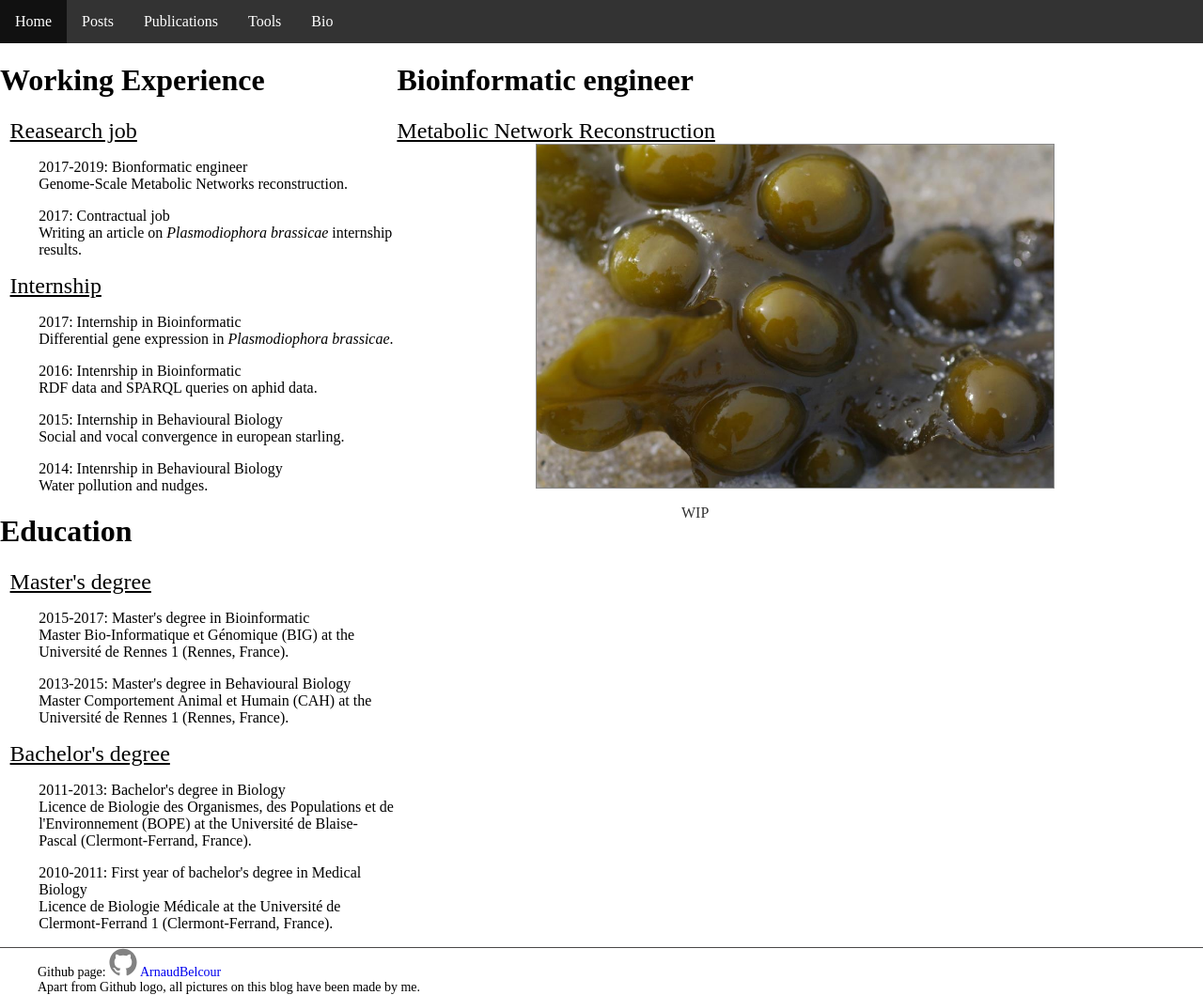
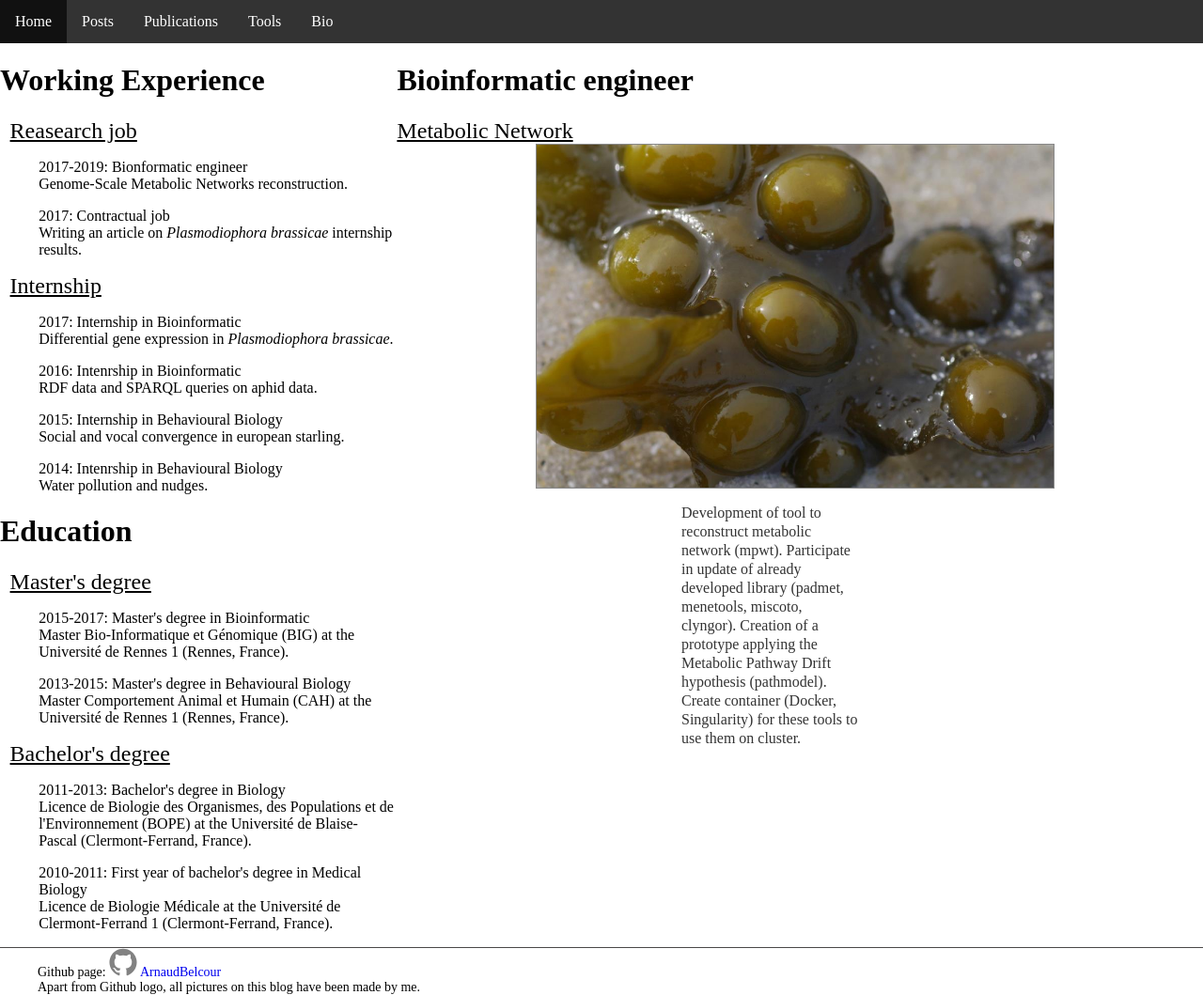
Before and after one commit to ArnaudBelcour/blog, a Jekyll site: the page built from pages/cv/2017_cdd.html, in a window 1280 px wide. Shown: the whole page at 94% size. Built offline with Jekyll 4.4.1, drawn with Linux system fonts in a browser that asks for light colours.

Commit message:
Update cv pages.

```diff
--- a/pages/cv/2015_internship.html
+++ b/pages/cv/2015_internship.html
@@ -8,7 +8,8 @@ permalink: pages/cv/2015_internship
 	<img class="homefront_pic" alt="homefront_pic" src="{{ site.url | append: site.baseurl }}/images/sturnus_vulgaris.jpg"  style="border-width:1px;border-color:#888;border-style:solid;vertical-align:top">
 		<ul>
 			<p>
-				WIP
+				One-day recording of songs and calls.
+				Continuous sampling to record social interactions.
 			</p>
 		</ul>
 </div>
--- a/pages/cv/2016_internship.html
+++ b/pages/cv/2016_internship.html
@@ -8,7 +8,8 @@ permalink: pages/cv/2016_internship
 	<img class="homefront_pic" alt="homefront_pic" src="{{ site.url | append: site.baseurl }}/images/aphid.jpg"  style="border-width:1px;border-color:#888;border-style:solid;vertical-align:top">
 		<ul>
 			<p>
-				WIP
+				Benchmark of triplestore by creating SPARQL queries.
+				Participate in the development of AskOmics (named graphs and metadatas).
 			</p>
 		</ul>
 </div>
--- a/pages/cv/2017_cdd.html
+++ b/pages/cv/2017_cdd.html
@@ -4,11 +4,14 @@ title: Bioinformatic engineer
 permalink: pages/cv/2017_cdd
 ---
 <div class="cv_content">
-	<h2>Metabolic Network Reconstruction</h2>
+	<h2>Metabolic Network</h2>
 	<img class="homefront_pic" alt="homefront_pic" src="{{ site.url | append: site.baseurl }}/images/algae.jpg"  style="border-width:1px;border-color:#888;border-style:solid;vertical-align:top">
 		<ul>
 			<p>
-				WIP
+				Development of tool to reconstruct metabolic network (mpwt).
+				Participate in update of already developed library (padmet, menetools, miscoto, clyngor).
+				Creation of a prototype applying the Metabolic Pathway Drift hypothesis (pathmodel).
+				Create container (Docker, Singularity) for these tools to use them on cluster.
 			</p>
 		</ul>
 </div>
--- a/pages/cv/2017_cont.html
+++ b/pages/cv/2017_cont.html
@@ -4,11 +4,12 @@ title: Contractual Job
 permalink: pages/cv/2017_cont
 ---
 <div class="cv_content">
-	<h2>Working on Plasmodiophora brassicae Genome</h2>
+	<h2>Work on <i>Plasmodiophora brassicae</i> genome</h2>
 	<img class="homefront_pic" alt="homefront_pic" src="{{ site.url | append: site.baseurl }}/images/infected_brassica_rapa.jpg"  style="border-width:1px;border-color:#888;border-style:solid;vertical-align:top">
 		<ul>
 			<p>
-				WIP
+				Analysis of the mitochondrial genome of <i>Plasmodiophora brassicae</i>, make a phylogeny of the Cercozoa.
+				Participate in the writing of the genome article.
 			</p>
 		</ul>
 </div>
--- a/pages/cv/2017_internship.html
+++ b/pages/cv/2017_internship.html
@@ -8,7 +8,7 @@ permalink: pages/cv/2017_internship
 	<img class="homefront_pic" alt="homefront_pic" src="{{ site.url | append: site.baseurl }}/images/infected_brassica_rapa.jpg"  style="border-width:1px;border-color:#888;border-style:solid;vertical-align:top">
 		<ul>
 			<p>
-				WIP
+				Analysis of transcriptomics data using enrichment analysis.
 			</p>
 		</ul>
 </div>
```
